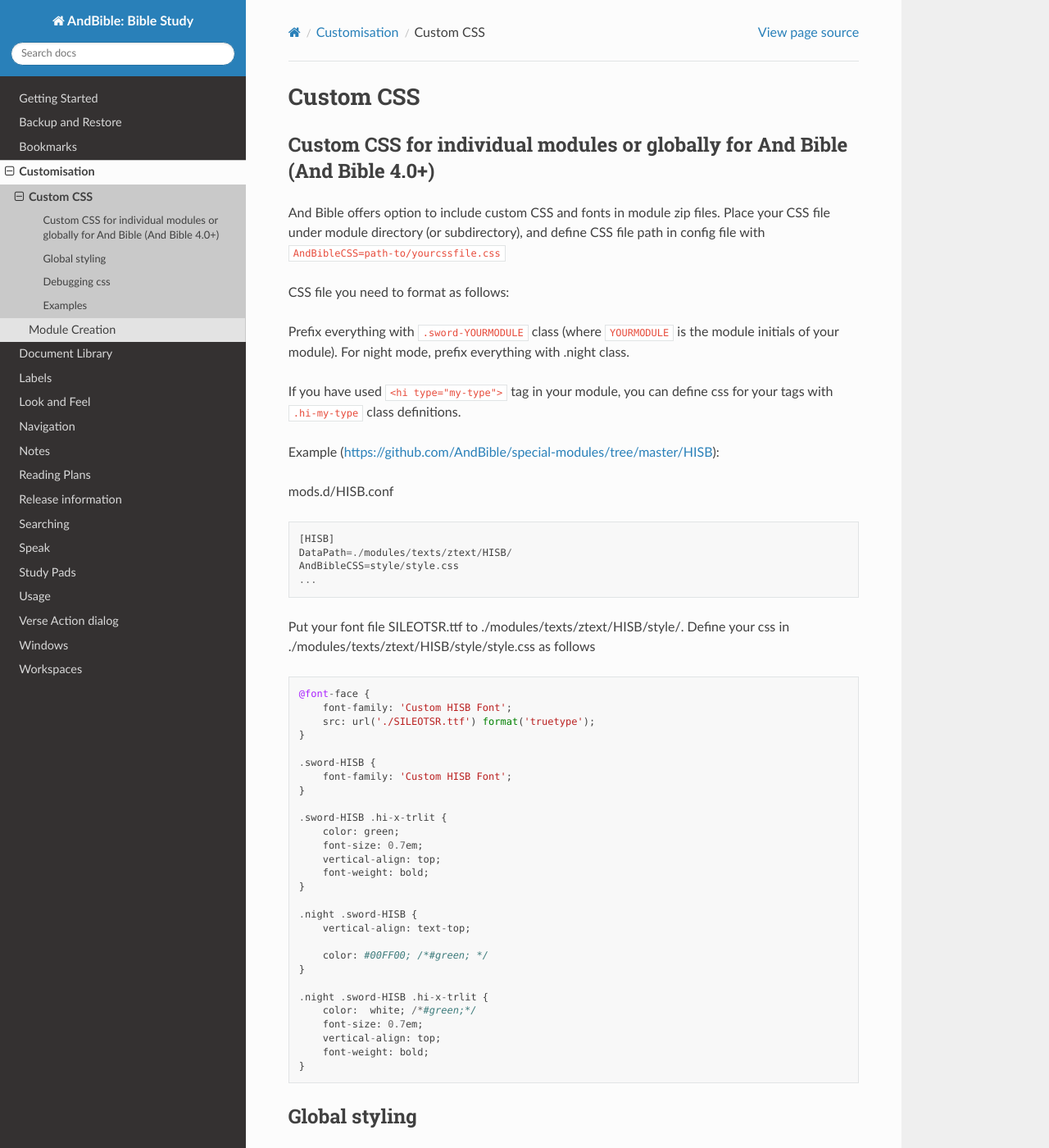
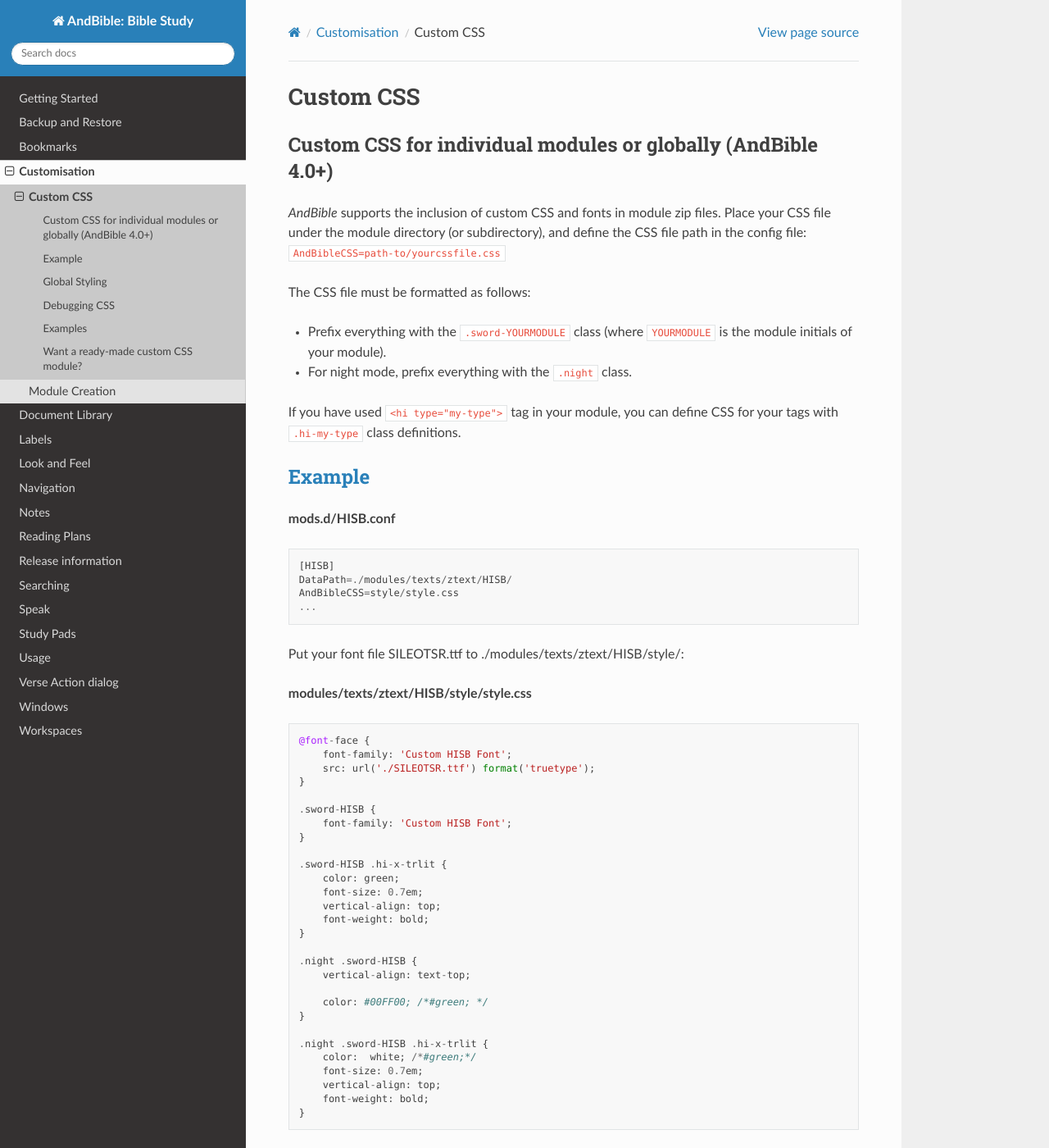
Before and after one commit to AndBible/docs, a Sphinx documentation site: the page built from docs/source/customisation/custom_css.rst, in a window 1280 px wide and 1400 px high. Shown: the whole window at 82% size. Built offline with Sphinx 7.4.7 and the Read the Docs theme 3.1.0, drawn with Linux system fonts in a browser that asks for light colours; pages that are not in the unit, such as notebooks, are missing from menus; some of the changed text lies outside the part shown.

Commit message:
Update customization docs (#15)
* Add update custom_css with custom module pricing/email links

* Add custom module creation docs from github wiki

* standardize 'customisation' spelling

```diff
--- a/docs/source/customisation/custom_css.rst
+++ b/docs/source/customisation/custom_css.rst
@@ -1,29 +1,27 @@
 Custom CSS
 ==========
 
-.. _custom-css-for-individual-modules-or-globally-for-and-bible-and-bible-40:
-
-Custom CSS for individual modules or globally for And Bible (And Bible 4.0+)
+Custom CSS for individual modules or globally (AndBible 4.0+)
 ----------------------------------------------------------------------------
 
-And Bible offers option to include custom CSS and fonts in module zip
-files. Place your CSS file under module directory (or subdirectory), and
-define CSS file path in config file with
+|app| supports the inclusion of custom CSS and fonts in module zip
+files. Place your CSS file under the module directory (or subdirectory), and
+define the CSS file path in the config file:
 ``AndBibleCSS=path-to/yourcssfile.css``
 
-CSS file you need to format as follows:
+The CSS file must be formatted as follows:
 
-Prefix everything with ``.sword-YOURMODULE`` class (where ``YOURMODULE``
-is the module initials of your module). For night mode, prefix
-everything with .night class.
+- Prefix everything with the ``.sword-YOURMODULE`` class (where ``YOURMODULE``
+  is the module initials of your module).
+- For night mode, prefix everything with the ``.night`` class.
 
 If you have used ``<hi type="my-type">`` tag in your module, you can
-define css for your tags with ``.hi-my-type`` class definitions.
+define CSS for your tags with ``.hi-my-type`` class definitions.
 
-Example
-(`https://github.com/AndBible/special-modules/tree/master/HISB <https://github.com/AndBible/special-modules/tree/master/HISB>`__):
+`Example <https://github.com/AndBible/special-modules/tree/master/HISB>`_
+-------------------------------------------------------------------------
 
-mods.d/HISB.conf
+**mods.d/HISB.conf**
 
 ::
 
@@ -32,8 +30,9 @@
    AndBibleCSS=style/style.css
    ...
 
-Put your font file SILEOTSR.ttf to ./modules/texts/ztext/HISB/style/.
-Define your css in ./modules/texts/ztext/HISB/style/style.css as follows
+Put your font file SILEOTSR.ttf to ./modules/texts/ztext/HISB/style/:
+
+**modules/texts/ztext/HISB/style/style.css**
 
 ::
 
@@ -66,15 +65,15 @@
        font-weight: bold;
    }
 
-Global styling
+Global Styling
 --------------
 
-If you want to create a module that alters global style (i.e. how And
-Bible looks overall), you can create add-on module (i.e. put
-``Category=And Bible``) and add configuration
-``AndBibleProvidesStyle=True`` line to the conf.
+If you want to create a module that alters styles globally (i.e. how |app|
+looks overall), you can create an add-on module (i.e. put
+``Category=And Bible``) and add the ``AndBibleProvidesStyle=True`` configuration
+line to the conf.
 
-Example config
+Example config:
 
 ::
 
@@ -92,15 +91,21 @@
    AndBibleProvidesStyle=True
    AndBibleCSS=style/style.css
 
-Debugging css
+Debugging CSS
 -------------
 
 Please see `Android Webview Remote debugging
 guide <https://developer.chrome.com/docs/devtools/remote-debugging/>`__
-to see how you can investigate how to manipulate css.
+for how you can manipulate css.
 
 Examples
 --------
 
 See
 `https://github.com/AndBible/special-modules/ <https://github.com/AndBible/special-modules/>`__
+
+Want a ready-made custom CSS module?
+------------------------------------
+Tuomas can make it. For most customisation, it takes usually 30 minutes of work
+(see `pricing <https://shop.tuomasairaksinen.fi/page/info>`_). You can ask for a
+quote via `email <mailto:help.andbible@gmail.com>`_.
```
Also changed, not shown: docs/source/customisation/module_creation.rst (+31 -1 lines).
